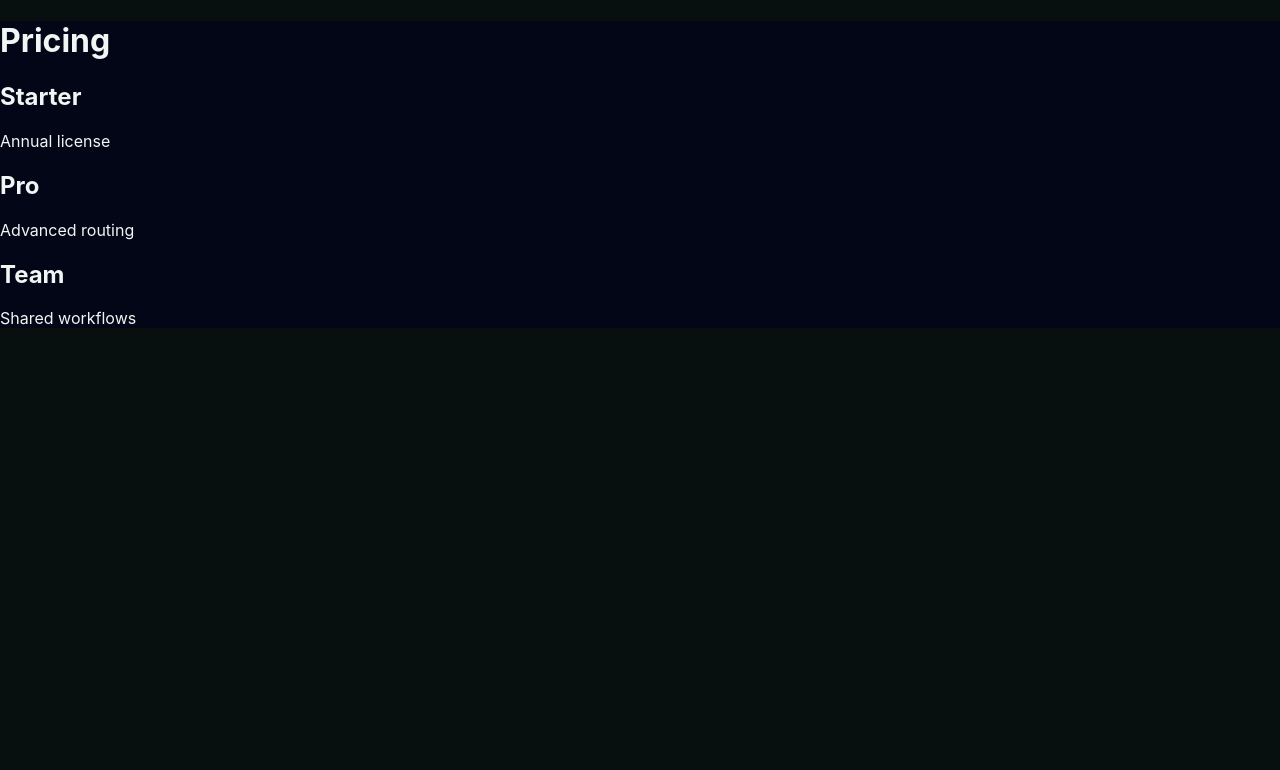
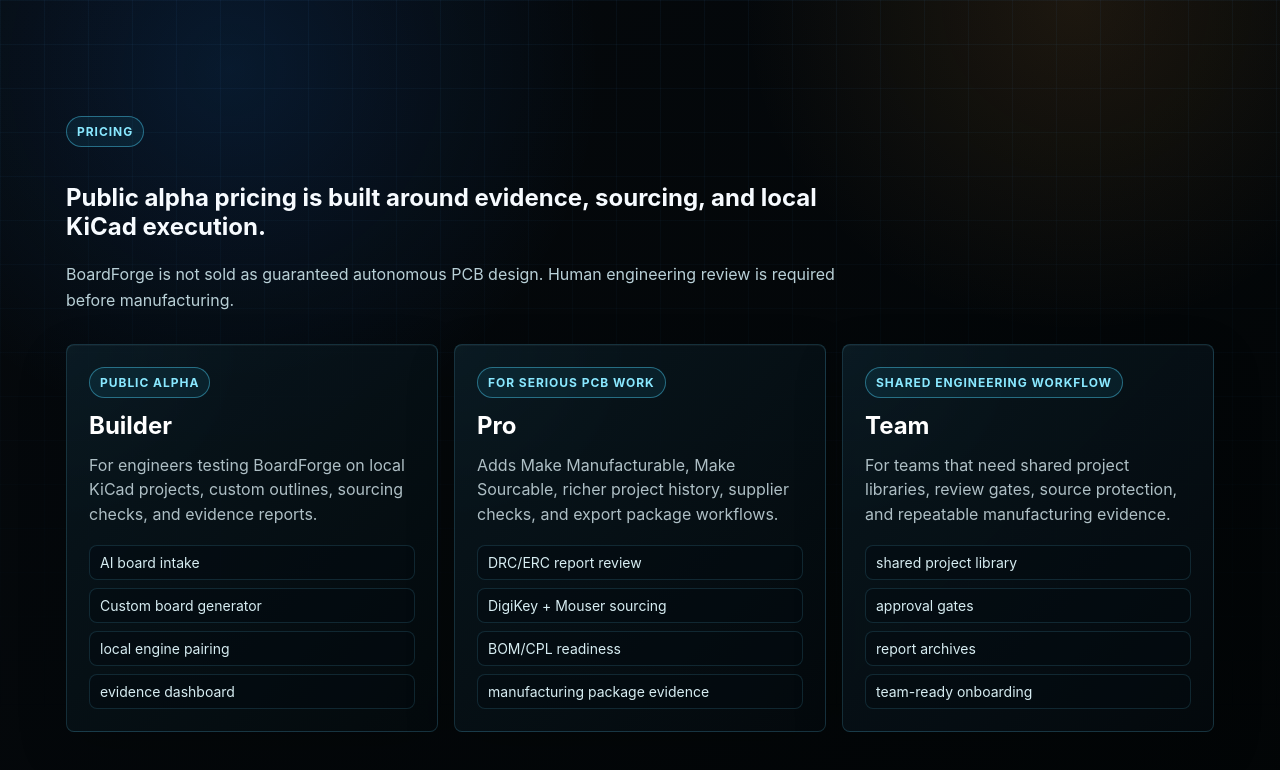
Before and after one commit to AstraRMM/BoardForgeAI, a Next.js app: page /pricing in a window 1280 px wide. Shown: the top 770 px of the page. Built offline with nearby package versions, Linux system fonts and the light colour scheme.

Commit message:
Rebuild BoardForge public website experience

```diff
--- a/app/layout.tsx
+++ b/app/layout.tsx
@@ -2,8 +2,8 @@ import type { Metadata } from 'next'
 import '../src/index.css'
 
 export const metadata: Metadata = {
-  title: 'BoardForge AI',
-  description: 'AI PCB engineering command center for KiCad projects, sourcing, validation, repair, and manufacturing exports.',
+  title: 'BoardForge AI - PCB Engineering Command Center',
+  description: 'Turn PCB ideas into KiCad-ready projects with custom board generation, DRC/ERC validation, live DigiKey and Mouser sourcing, repair workflows, evidence reports, and manufacturing exports.',
 }
 
 export default function RootLayout({ children }: Readonly<{ children: React.ReactNode }>) {
--- a/apps/web/src/app/pricing/page.tsx
+++ b/apps/web/src/app/pricing/page.tsx
@@ -1,7 +1,46 @@
+const tiers = [
+  {
+    name: 'Builder',
+    price: 'Public alpha',
+    copy: 'For engineers testing BoardForge on local KiCad projects, custom outlines, sourcing checks, and evidence reports.',
+    items: ['AI board intake', 'Custom board generator', 'local engine pairing', 'evidence dashboard'],
+  },
+  {
+    name: 'Pro',
+    price: 'For serious PCB work',
+    copy: 'Adds Make Manufacturable, Make Sourcable, richer project history, supplier checks, and export package workflows.',
+    items: ['DRC/ERC report review', 'DigiKey + Mouser sourcing', 'BOM/CPL readiness', 'manufacturing package evidence'],
+  },
+  {
+    name: 'Team',
+    price: 'Shared engineering workflow',
+    copy: 'For teams that need shared project libraries, review gates, source protection, and repeatable manufacturing evidence.',
+    items: ['shared project library', 'approval gates', 'report archives', 'team-ready onboarding'],
+  },
+]
+
 export default function PricingPage() {
-  return <main className="min-h-screen bg-slate-950 px-8 py-8 text-slate-100"><h1 className="text-3xl font-semibold">Pricing</h1><div className="mt-6 grid gap-4 md:grid-cols-3"><Tier name="Starter" price="Annual license" /><Tier name="Pro" price="Advanced routing" /><Tier name="Team" price="Shared workflows" /></div></main>
+  return (
+    <main className="bf-premium-site bf-app-page">
+      <section className="bf-section">
+        <div className="bf-section-head">
+          <span className="bf-kicker">Pricing</span>
+          <h1>Public alpha pricing is built around evidence, sourcing, and local KiCad execution.</h1>
+          <p>BoardForge is not sold as guaranteed autonomous PCB design. Human engineering review is required before manufacturing.</p>
+        </div>
+        <div className="bf-feature-grid">
+          {tiers.map((tier) => (
+            <article className="bf-feature-card" key={tier.name}>
+              <span className="bf-kicker">{tier.price}</span>
+              <h2>{tier.name}</h2>
+              <p>{tier.copy}</p>
+              <ul className="bf-simple-list">
+                {tier.items.map((item) => <li key={item}>{item}</li>)}
+              </ul>
+            </article>
+          ))}
+        </div>
+      </section>
+    </main>
+  )
 }
-
-function Tier({ name, price }: { name: string; price: string }) {
-  return <section className="rounded-lg border border-slate-800 bg-slate-900 p-4"><h2 className="text-xl font-semibold">{name}</h2><p className="mt-2 text-slate-400">{price}</p></section>
-}
--- a/src/index.css
+++ b/src/index.css
@@ -441,6 +441,7 @@ a {
 .bf-flow-card,
 .bf-feature-card,
 .bf-proof-card,
+.bf-make-grid article,
 .bf-sourcing-panel,
 .bf-outline-card,
 .bf-engine-chain div,
@@ -499,14 +500,33 @@ a {
   line-height: 1.55;
 }
 
+.bf-simple-list {
+  display: grid;
+  gap: 8px;
+  margin: 18px 0 0;
+  padding: 0;
+  list-style: none;
+}
+
+.bf-simple-list li {
+  padding: 8px 10px;
+  border: 1px solid rgba(102, 220, 255, 0.14);
+  border-radius: 8px;
+  color: #d7edf2;
+  background: rgba(3, 12, 18, 0.48);
+  font-size: 14px;
+}
+
 .bf-feature-card,
-.bf-proof-card {
+.bf-proof-card,
+.bf-make-grid article {
   padding: 22px;
   transition: transform 160ms ease, border-color 160ms ease, box-shadow 160ms ease;
 }
 
 .bf-feature-card:hover,
-.bf-proof-card:hover {
+.bf-proof-card:hover,
+.bf-make-grid article:hover {
   transform: translateY(-4px);
   border-color: rgba(91, 226, 255, 0.45);
   box-shadow: 0 20px 62px rgba(12, 122, 255, 0.15);
@@ -514,6 +534,7 @@ a {
 
 .bf-feature-card svg,
 .bf-proof-card svg,
+.bf-make-grid svg,
 .bf-alpha-limitations > svg {
   color: #6be7ff;
 }
@@ -687,6 +708,45 @@ a {
   margin-left: auto;
 }
 
+.bf-make-grid {
+  display: grid;
+  gap: 18px;
+  grid-template-columns: repeat(2, minmax(0, 1fr));
+}
+
+.bf-make-grid h3 {
+  margin: 14px 0 8px;
+  color: #ffffff;
+  font-size: 26px;
+}
+
+.bf-make-grid p {
+  color: #b4c7cf;
+  line-height: 1.6;
+}
+
+.bf-make-grid ul {
+  display: grid;
+  gap: 8px;
+  margin: 18px 0 0;
+  padding: 0;
+  list-style: none;
+}
+
+.bf-make-grid li {
+  position: relative;
+  padding-left: 18px;
+  color: #d4edf2;
+  font-size: 14px;
+}
+
+.bf-make-grid li::before {
+  position: absolute;
+  left: 0;
+  color: #dba55a;
+  content: "•";
+}
+
 .bf-demo-timeline {
   display: grid;
   gap: 14px;
@@ -769,6 +829,7 @@ a {
   .bf-outline-showcase,
   .bf-sourcing-grid,
   .bf-engine-section,
+  .bf-make-grid,
   .bf-alpha-limitations {
     grid-template-columns: 1fr;
   }
```
Also changed, not shown: apps/web/src/app/docs/page.tsx (+30 -13 lines), apps/web/src/components/marketing/PremiumLandingPage.tsx (+58 -17 lines).
